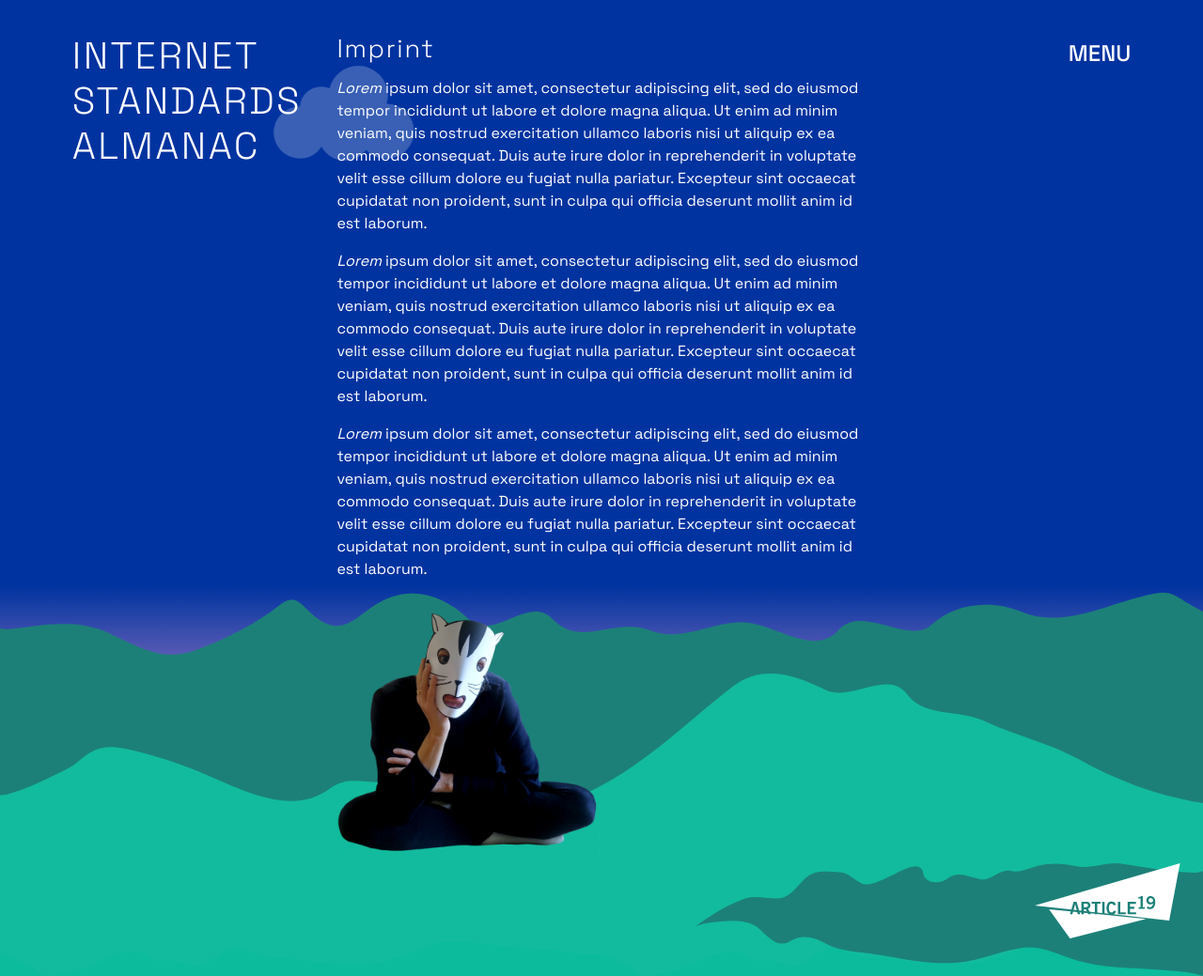
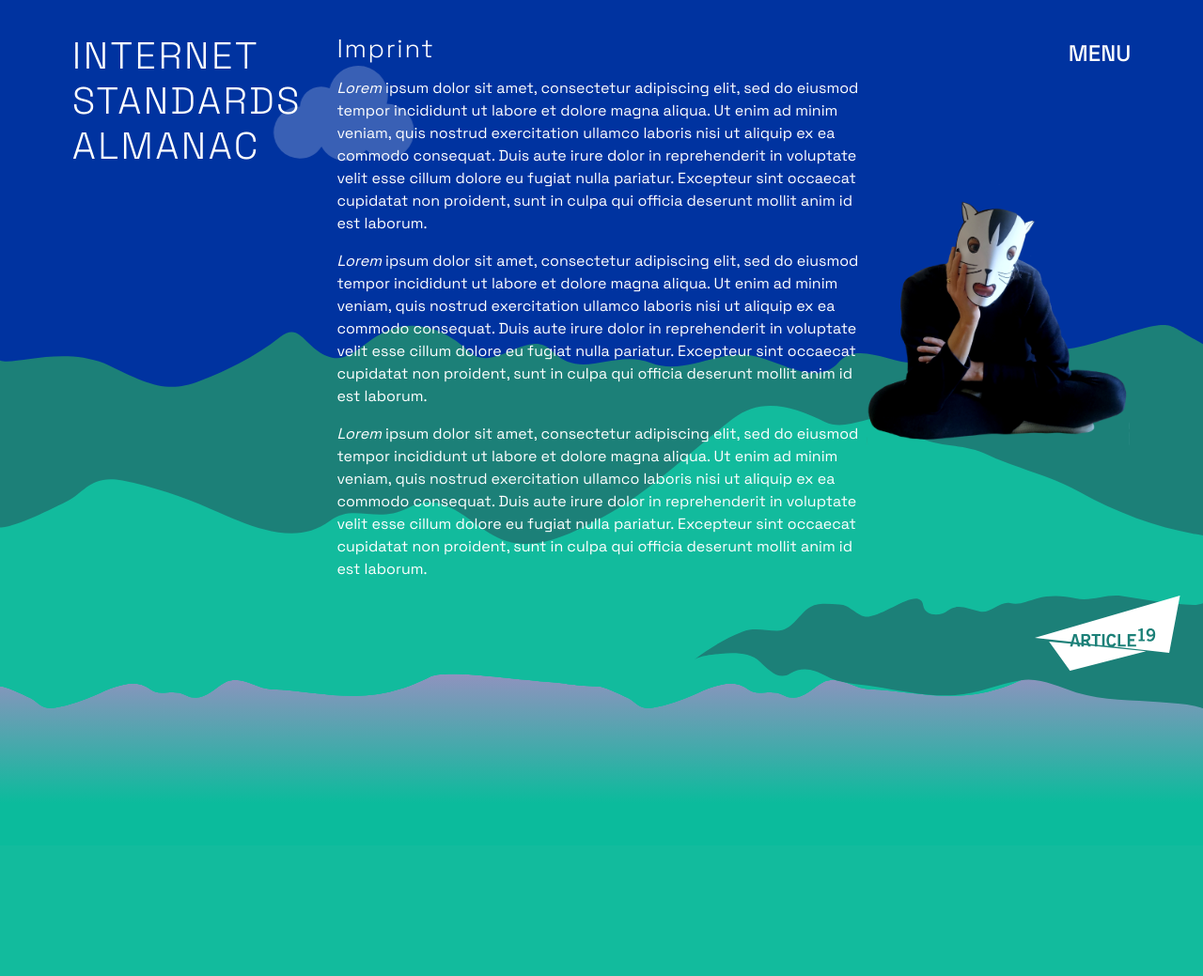
Before and after one commit to u451f/almanac.article19.org, a Jekyll site: the page built from imprint.html, in a window 1280 px wide. Shown: the whole page at 94% size. Built offline with Jekyll 4.4.1, drawn with Linux system fonts in a browser that asks for light colours; after the commit the page ends 900 px from its top, so only the background shows below that.

Commit message:
remove too many images

```diff
--- a/contributors.html
+++ b/contributors.html
@@ -14,6 +14,5 @@
             <p><i>Lorem</i> ipsum dolor sit amet, consectetur adipiscing elit, sed do eiusmod tempor incididunt ut labore et dolore magna aliqua. Ut enim ad minim veniam, quis nostrud exercitation ullamco laboris nisi ut aliquip ex ea commodo consequat. Duis aute irure dolor in reprehenderit in voluptate velit esse cillum dolore eu fugiat nulla pariatur. Excepteur sint occaecat cupidatat non proident, sunt in culpa qui officia deserunt mollit anim id est laborum.
             </p>
         </div>
-        <img src="{{ site.url}}/assets/images/catnip-mallory/catnip-looking.png" alt="Catnip looking" width="280" />
     </div>
 </div>
--- a/imprint.html
+++ b/imprint.html
@@ -13,7 +13,7 @@
             </p>
             <p><i>Lorem</i> ipsum dolor sit amet, consectetur adipiscing elit, sed do eiusmod tempor incididunt ut labore et dolore magna aliqua. Ut enim ad minim veniam, quis nostrud exercitation ullamco laboris nisi ut aliquip ex ea commodo consequat. Duis aute irure dolor in reprehenderit in voluptate velit esse cillum dolore eu fugiat nulla pariatur. Excepteur sint occaecat cupidatat non proident, sunt in culpa qui officia deserunt mollit anim id est laborum.
             </p>
-            <img src="{{ site.url}}/assets/images/catnip-mallory/catnip-looking.png" alt="Catnip looking" width="280" />
         </div>
+        <img src="{{ site.url}}/assets/images/catnip-mallory/catnip-looking.png" alt="Catnip looking" width="280" />
     </div>
 </div>
--- a/methodology.html
+++ b/methodology.html
@@ -16,6 +16,5 @@
             <p><i>Lorem</i> ipsum dolor sit amet, consectetur adipiscing elit, sed do eiusmod tempor incididunt ut labore et dolore magna aliqua. Ut enim ad minim veniam, quis nostrud exercitation ullamco laboris nisi ut aliquip ex ea commodo consequat. Duis aute irure dolor in reprehenderit in voluptate velit esse cillum dolore eu fugiat nulla pariatur. Excepteur sint occaecat cupidatat non proident, sunt in culpa qui officia deserunt mollit anim id est laborum.
             </p>
         </div>
-        <img src="{{ site.url}}/assets/images/catnip-mallory/mallory-grab-flat.png" alt="Catnip reading How the Internet Really Works" width="280" />
     </div>
 </div>
```
